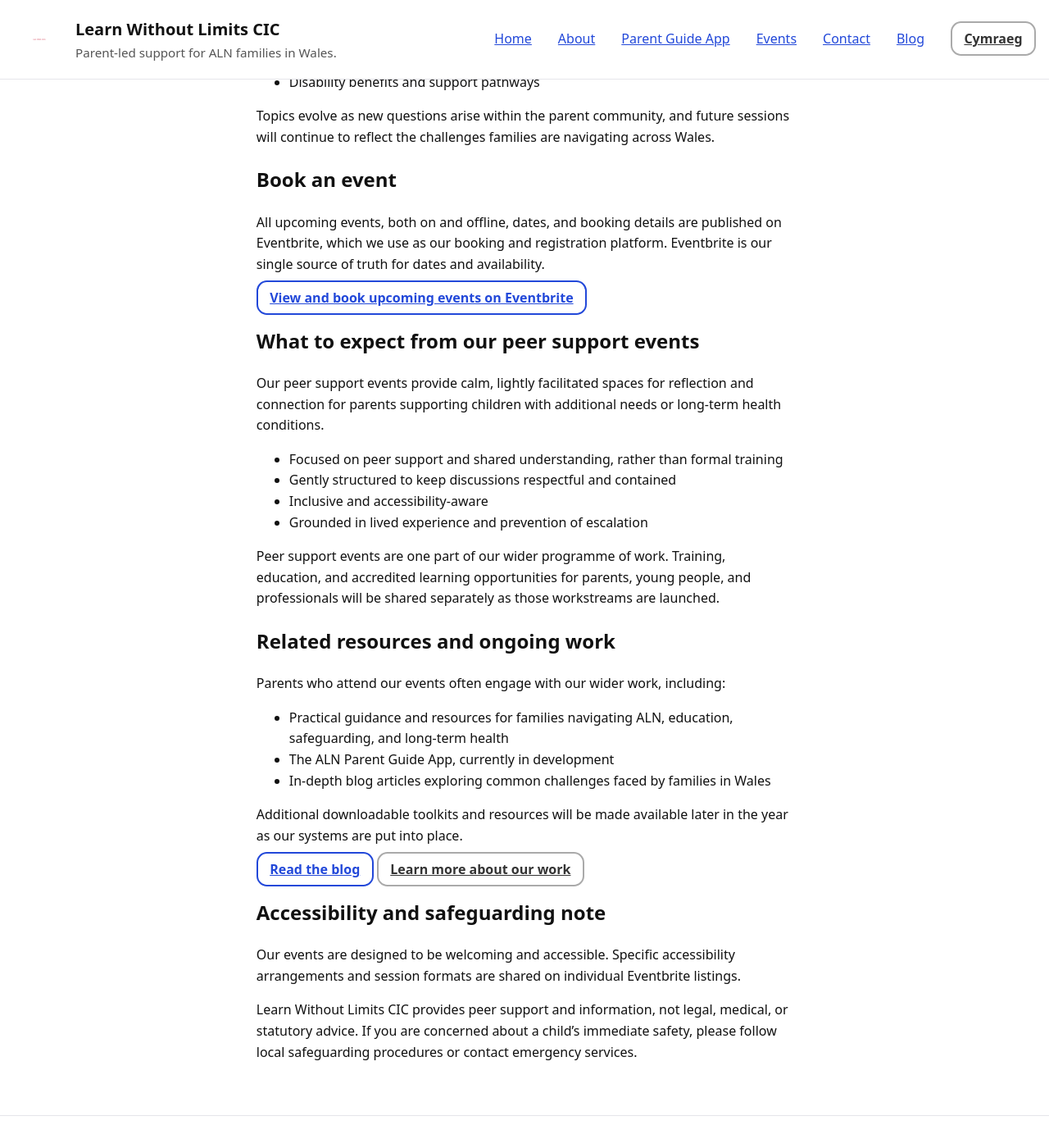
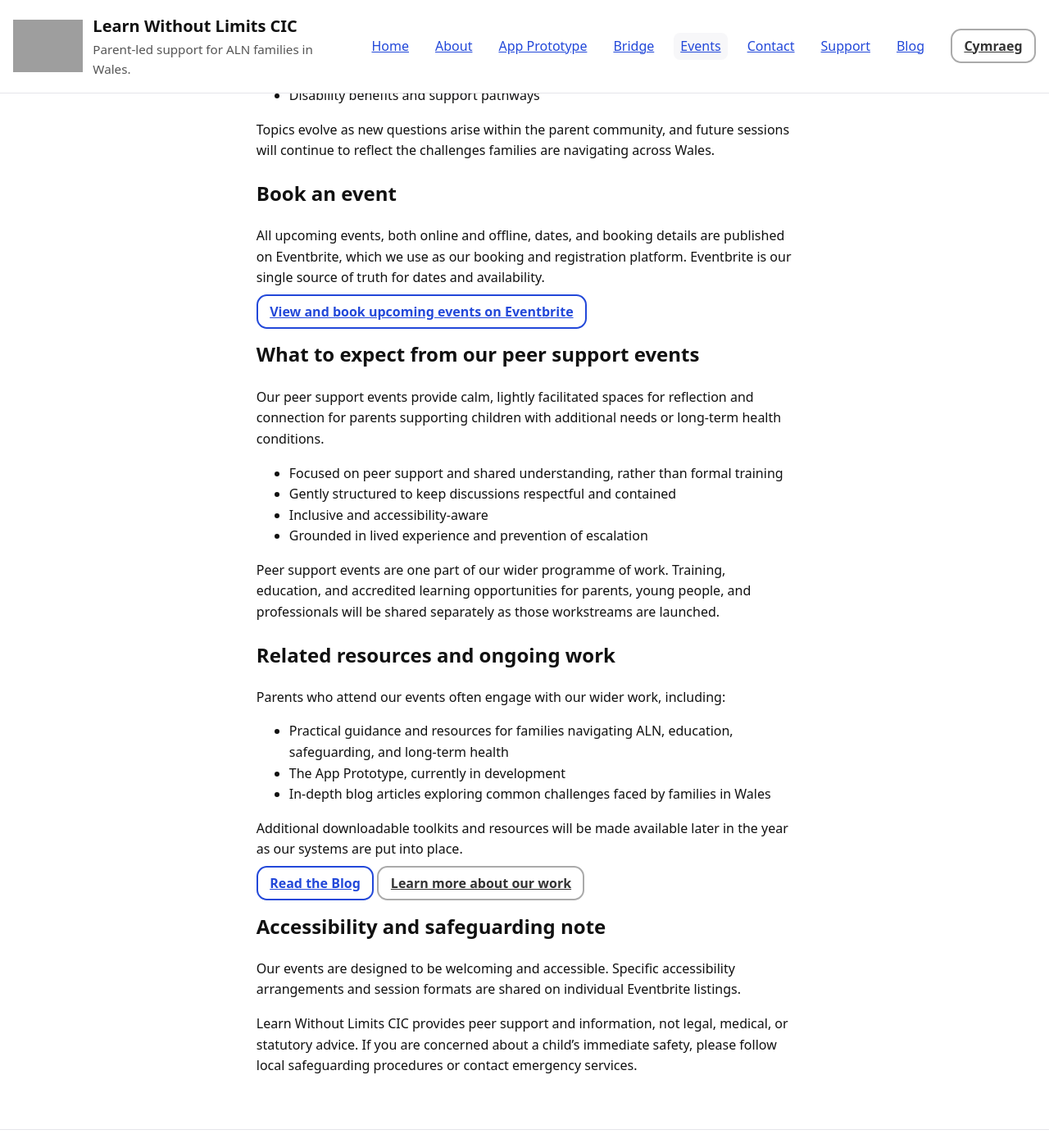
Before and after one commit to StephShobiye/learnwithoutlimitscic.github.io, a Jekyll site: the page events.en.html, which Jekyll copies as it is, in a window 1280 px wide and 1400 px high, scrolled down 1172 px. Shown: the whole window at 82% size. Built offline with Jekyll 4.4.1, drawn with Linux system fonts in a browser that asks for light colours; some of the changed text lies outside the part shown; grey boxes are pictures that could not be loaded.

Commit message:
Align Events page navigation and footer with site structure

```diff
--- a/events.en.html
+++ b/events.en.html
@@ -9,7 +9,9 @@
   <link rel="preload" href="/assets/css/styles.css" as="style">
   <link rel="stylesheet" href="/assets/css/styles.css">
   <link rel="alternate" href="/events.cy.html" hreflang="cy">
-  <link rel="icon" href="/assets/img/favicon.ico">
+  <link rel="canonical" href="https://learnwithoutlimitscic.org/events.en.html">
+  <link rel="icon" type="image/png" href="/assets/img/LearnWithoutLimits_Badge.png">
+  <link rel="apple-touch-icon" href="/assets/img/LearnWithoutLimits_Badge.png">
 </head>
 
 <body>
@@ -17,7 +19,12 @@
 
   <header class="site-header" role="banner">
     <div class="brand">
-      <img src="/assets/img/Logo_FullColour.png" alt="Learn Without Limits CIC logo" onerror="this.style.display='none'">
+      <img
+        src="/assets/img/LearnWithoutLimits_Badge.png"
+        alt="Learn Without Limits CIC logo"
+        width="128"
+        height="128"
+      >
       <div class="brand-text">
         <span class="brand-title">Learn Without Limits CIC</span>
         <span class="brand-tag">Parent-led support for ALN families in Wales.</span>
@@ -30,10 +37,12 @@
       <ul>
         <li><a href="/index.en.html">Home</a></li>
         <li><a href="/about.en.html">About</a></li>
-        <li><a href="/app.en.html">Parent Guide App</a></li>
-        <li><a href="/events.en.html">Events</a></li>
+        <li><a href="/app.en.html">App Prototype</a></li>
+        <li><a href="/bridge.en.html">Bridge</a></li>
+        <li><a href="/events.en.html" aria-current="page">Events</a></li>
         <li><a href="/contact.en.html">Contact</a></li>
-        <li><a href="https://blog.learnwithoutlimitscic.org/">Blog</a></li>
+        <li><a href="/support.en.html">Support</a></li>
+        <li><a href="https://blog.learnwithoutlimitscic.org/" target="_blank" rel="noopener">Blog</a></li>
       </ul>
     </nav>
 
@@ -72,7 +81,7 @@
         by giving parents time and space to think, reflect, and talk things through with others who understand.
       </p>
       <p>
-        Events are delivered primarily online. We thank Founders & Co. for offering us the event space to host monthly Sunday brunch parent-carer socials from February 2026.
+        Events are delivered primarily online. We thank Founders &amp; Co. for offering us the event space to host monthly Sunday brunch parent-carer socials from February 2026.
       </p>
 
       <h2>Online Parent Support Sessions Across Wales</h2>
@@ -104,7 +113,7 @@
 
       <h2>Book an event</h2>
       <p>
-        All upcoming events, both on and offline, dates, and booking details are published on Eventbrite, which we use as our booking and registration platform.
+        All upcoming events, both online and offline, dates, and booking details are published on Eventbrite, which we use as our booking and registration platform.
         Eventbrite is our single source of truth for dates and availability.
       </p>
 
@@ -137,7 +146,7 @@
 
       <ul>
         <li>Practical guidance and resources for families navigating ALN, education, safeguarding, and long-term health</li>
-        <li>The ALN Parent Guide App, currently in development</li>
+        <li>The App Prototype, currently in development</li>
         <li>In-depth blog articles exploring common challenges faced by families in Wales</li>
       </ul>
 
@@ -146,7 +155,7 @@
       </p>
 
       <p>
-        <a class="btn" href="https://blog.learnwithoutlimitscic.org/">Read the blog</a>
+        <a class="btn" href="https://blog.learnwithoutlimitscic.org/" target="_blank" rel="noopener">Read the Blog</a>
         <a class="btn ghost" href="/about.en.html">Learn more about our work</a>
       </p>
 
@@ -176,9 +185,11 @@
       <div>
         <h3>Quick links</h3>
         <ul>
-          <li><a href="/app.en.html">Download the App</a></li>
+          <li><a href="/app.en.html">App Prototype</a></li>
+          <li><a href="/bridge.en.html">Bridge</a></li>
           <li><a href="/events.en.html">Events</a></li>
           <li><a href="/about.en.html">About us</a></li>
+          <li><a href="/privacy.en.html">Privacy</a></li>
         </ul>
       </div>
 
```
Also changed, not shown: other parts of events.en.html (+1 -1 lines).
